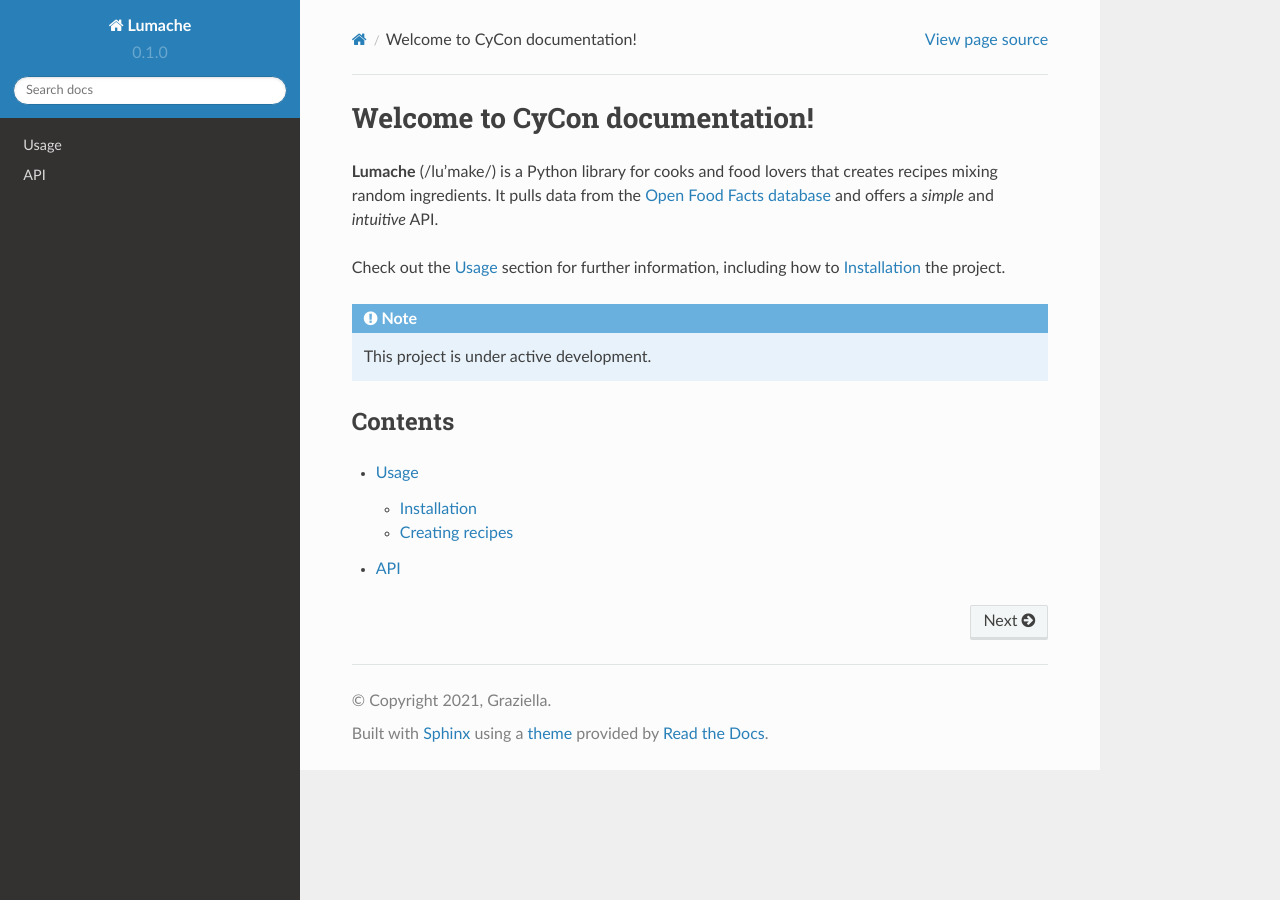
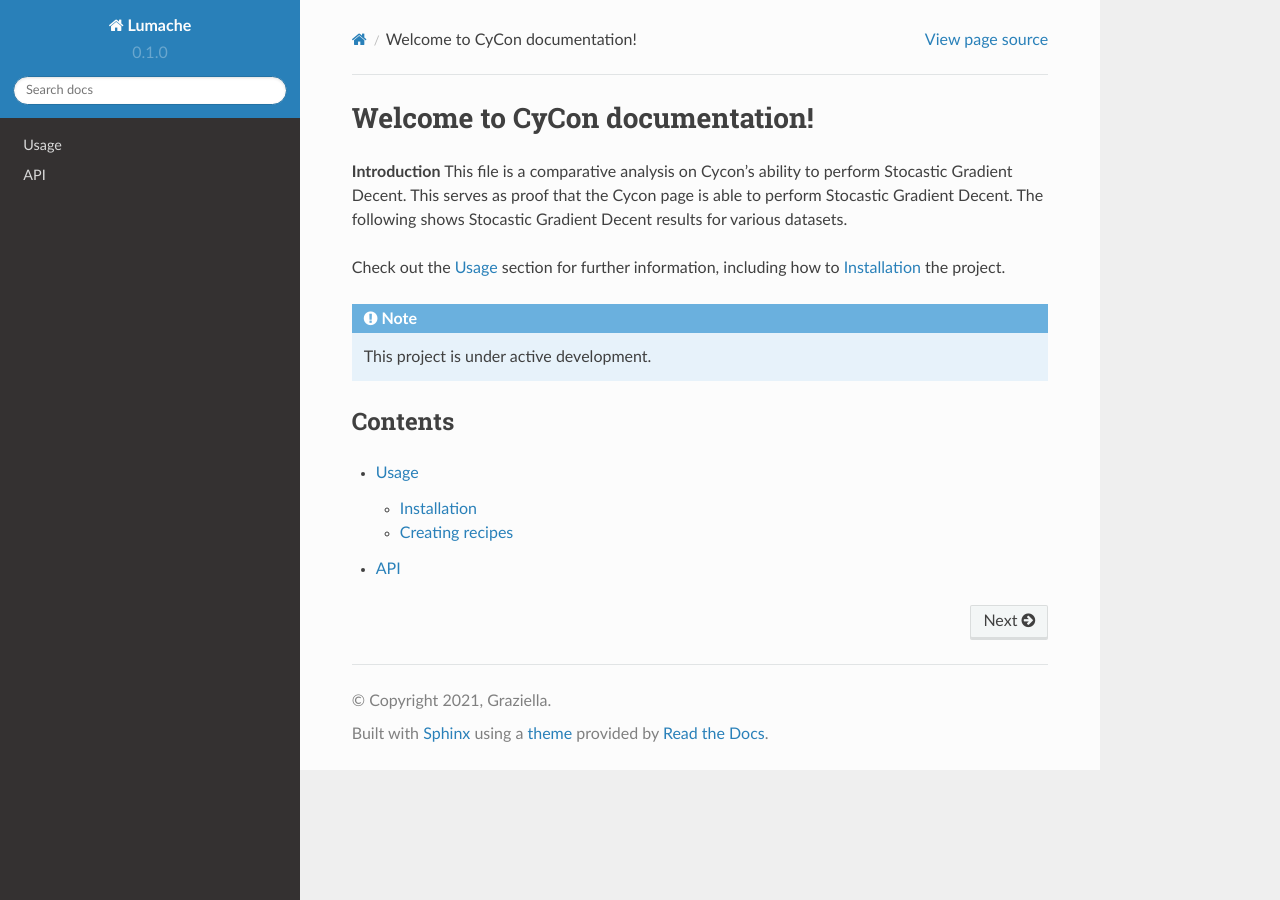
Before and after one commit to Henokaa/CyCon_Doc, a Sphinx documentation site: the page built from docs/source/index.rst, in a window 1280 px wide. Built offline with Sphinx 7.4.7 and the Read the Docs theme 2.0.0, drawn with Linux system fonts in a browser that asks for light colours.

Commit message:
Update index.rst

```diff
--- a/docs/source/index.rst
+++ b/docs/source/index.rst
@@ -1,10 +1,9 @@
 Welcome to CyCon documentation!
 ===================================
 
-**Lumache** (/lu'make/) is a Python library for cooks and food lovers
-that creates recipes mixing random ingredients.
-It pulls data from the `Open Food Facts database <https://world.openfoodfacts.org/>`_
-and offers a *simple* and *intuitive* API.
+**Introduction**
+This file is a comparative analysis on Cycon’s ability to perform Stocastic Gradient Decent. This serves as proof that the Cycon page is able to perform Stocastic Gradient Decent. The following shows Stocastic Gradient Decent results for various datasets.
+
 
 Check out the :doc:`usage` section for further information, including
 how to :ref:`installation` the project.
```
